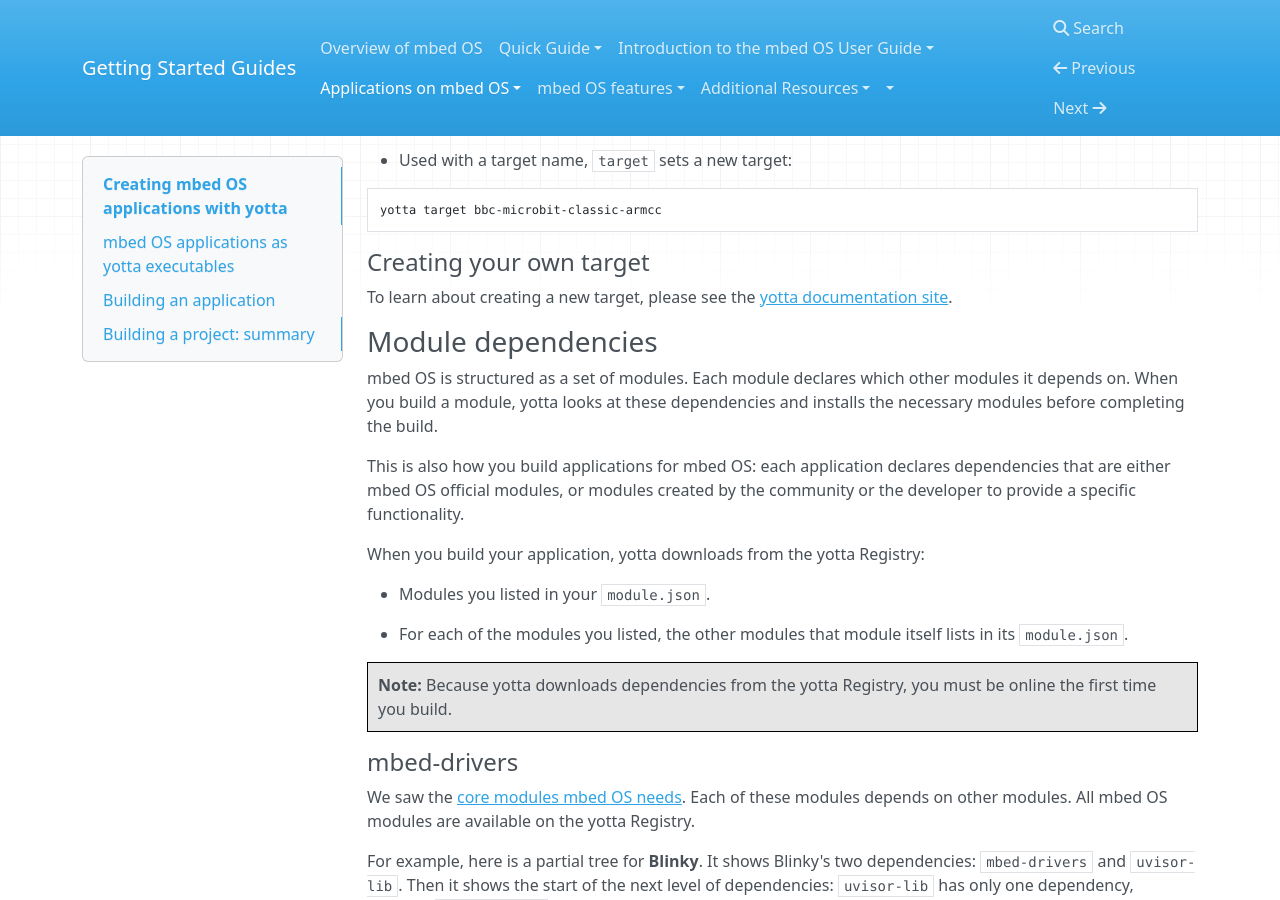
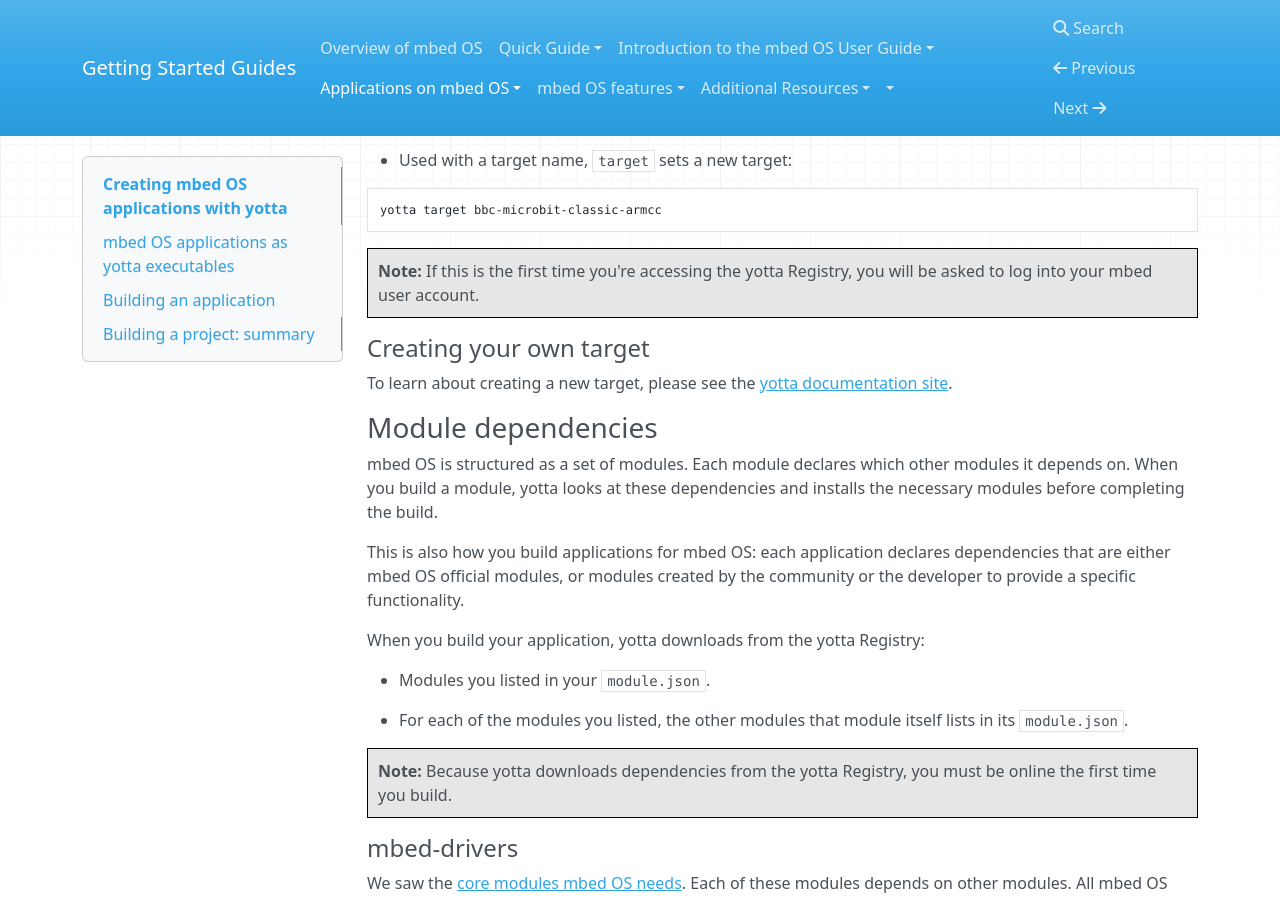
Before and after one commit to ARMmbed/GettingStartedmbedOS, an MkDocs documentation site: the page built from Docs/Full_Guide/app_on_yotta.md, in a window 1280 px wide and 900 px high, scrolled down 5782 px. Built offline with MkDocs 1.6.1, drawn with Linux system fonts in a browser that asks for light colours; nearby versions of some CDN libraries; old or Windows-style settings are respelled for this version of MkDocs.

Commit message:
Adding log in

````diff
--- a/Docs/Full_Guide/app_on_yotta.md
+++ b/Docs/Full_Guide/app_on_yotta.md
@@ -194,6 +194,8 @@ mbed-gcc 0.0.14
 yotta target bbc-microbit-classic-armcc
 ```
 
+<span style="background-color:#E6E6E6;  border:1px solid #000;display:block; height:100%; padding:10px">**Note:** If this is the first time you're accessing the yotta Registry, you will be asked to log into your mbed user account.</span>
+
 #### Creating your own target
 
 To learn about creating a new target, please see the [yotta documentation site](http://yottadocs.mbed.com/tutorial/targets.html).
````
